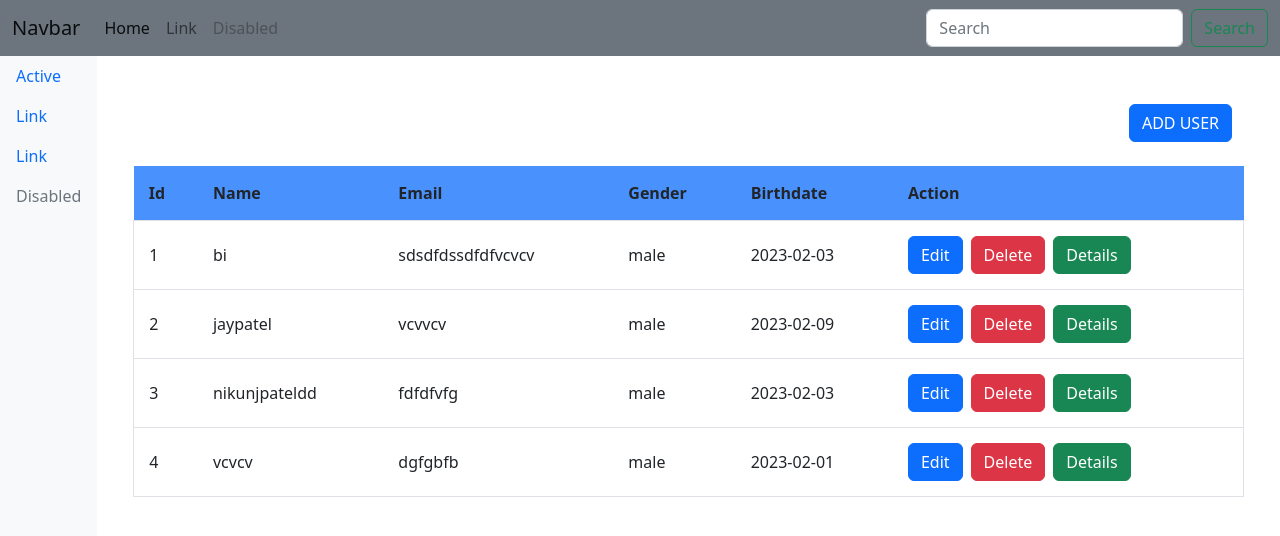
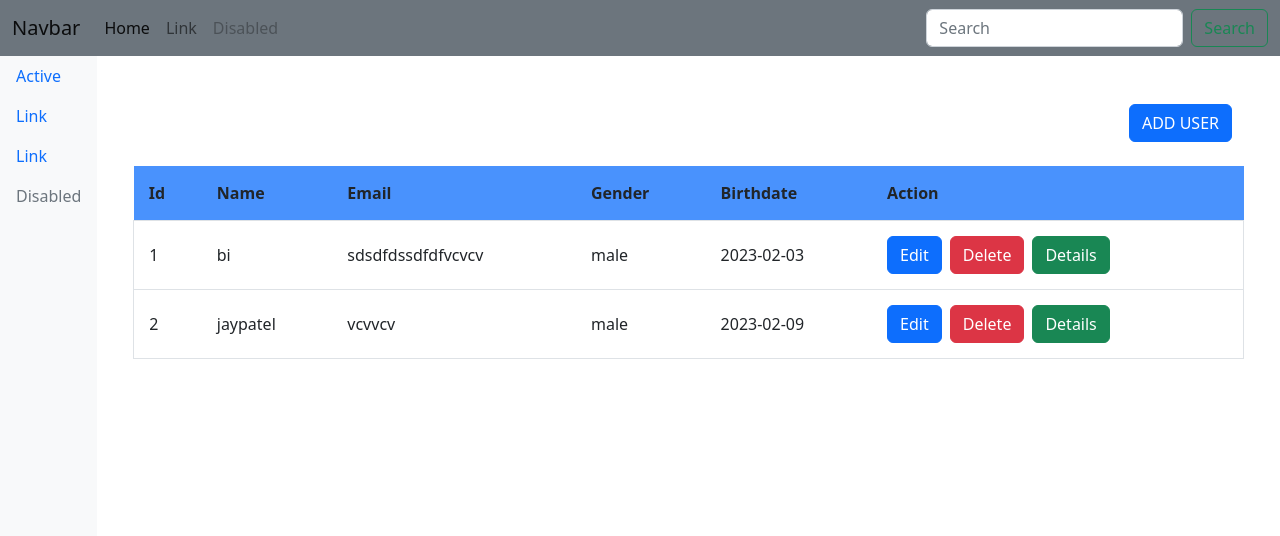
Before and after one commit to NikunjPatel-10/MVP-Pattern, an Angular app: page /user/list in a window 1280 px wide. Shown: the top 536 px of the page. Built offline with nearby package versions, Linux system fonts and the light colour scheme; data requests are answered from the project's data file.

Commit message:
feat:detail

```diff
--- a/Database/db.json
+++ b/Database/db.json
@@ -17,24 +17,6 @@
       "email": "vcvvcv",
       "gender": "male",
       "birthDate": "2023-02-09"
-    },
-    {
-      "id": 3,
-      "name": "nikunjpateldd",
-      "address": "vankal",
-      "mobileNo": "132434545",
-      "email": "fdfdfvfg",
-      "gender": "male",
-      "birthDate": "2023-02-03"
-    },
-    {
-      "id": 4,
-      "name": "vcvcv",
-      "address": "ddddd",
-      "mobileNo": "123243545",
-      "email": "dgfgbfb ",
-      "gender": "male",
-      "birthDate": "2023-02-01"
     }
   ]
 }
--- a/src/app/user/user-detail-container/user-detail-container.component.html
+++ b/src/app/user/user-detail-container/user-detail-container.component.html
@@ -1 +1 @@
-<p>user-detail-container works!</p>
+<app-user-detail-presentation [userDetail]="userDetail"  ></app-user-detail-presentation>
--- a/src/app/user/user-detail-container/user-detail-container.component.ts
+++ b/src/app/user/user-detail-container/user-detail-container.component.ts
@@ -1,10 +1,39 @@
-import { Component } from '@angular/core';
+import { Component, OnInit } from '@angular/core';
+import { ActivatedRoute } from '@angular/router';
+import { UserApiService } from '../service/user-api.service';
+import { user } from '../user.model';
 
 @Component({
   selector: 'app-user-detail-container',
   templateUrl: './user-detail-container.component.html',
   styleUrls: ['./user-detail-container.component.scss']
 })
-export class UserDetailContainerComponent {
+export class UserDetailContainerComponent implements OnInit {
+  public id!: number
+  public userDetail: any
+  constructor(private _userApiService: UserApiService, private activatedRoute: ActivatedRoute) {
+
+  }
+
+  ngOnInit(): void {
+
+    /**get data from params using activated route */
+    this.activatedRoute.params.subscribe((params) => {
+      this.id = params['id']
+      console.log(this.id);
+
+    })
+
+    this._userApiService.getUserById(this.id).subscribe(res => {
+      console.log(res);
+      this.userDetail = res
+    })
+  }
+
+
+  /**
+   * get data using get data by id method
+   */
+
 
 }
--- a/src/app/user/user-detail-container/user-detail-presentation/user-detail-presentation.component.html
+++ b/src/app/user/user-detail-container/user-detail-presentation/user-detail-presentation.component.html
@@ -1 +1,12 @@
-<p>user-detail-presentation works!</p>
+<div class="h-100 d-flex justify-content-center align-items-center">
+  <div class="card" style="width: 18rem;">
+    <div class="card-body">
+      <h5 class="card-title">Name: {{userDetail.name}}</h5>
+      <p class="card-text">Address: {{userDetail.address}}</p>
+      <p class="card-text">Mobile No :{{userDetail.mobileNo}}</p>
+      <p class="card-text">Email:{{userDetail.email}}</p>
+      <p class="card-text">Gender:{{userDetail.gender}}</p>
+      <p class="card-text">BirthDate:{{userDetail.birthDate}}</p>
+    </div>
+  </div>
+</div>
--- a/src/app/user/user-detail-container/user-detail-presentation/user-detail-presentation.component.ts
+++ b/src/app/user/user-detail-container/user-detail-presentation/user-detail-presentation.component.ts
@@ -1,10 +1,37 @@
-import { Component } from '@angular/core';
+import { Component, EventEmitter, Input, OnInit, Output } from '@angular/core';
+import { ActivatedRoute } from '@angular/router';
+import { user } from '../../user.model';
 
 @Component({
   selector: 'app-user-detail-presentation',
   templateUrl: './user-detail-presentation.component.html',
   styleUrls: ['./user-detail-presentation.component.scss']
 })
-export class UserDetailPresentationComponent {
+export class UserDetailPresentationComponent implements OnInit {
+  private _userDetail: any
+  public id: any
+
+  @Input() public set userDetail(res: user | null) {
+
+
+    if (res) {
+      this._userDetail = res
+    }
+  }
+
+  public get userDetail(): user {
+    return this._userDetail
+  }
+
+  constructor() {
+
+
+  }
+
+
+  ngOnInit(): void {
+
+  }
+
 
 }
--- a/src/app/user/user-form-container/user-form-container.component.ts
+++ b/src/app/user/user-form-container/user-form-container.component.ts
@@ -49,7 +49,6 @@ ngOnInit(): void {
     this.user_api_service.getUserById(id).subscribe(res => {
       this.editData = res
       console.log(res);
-
     })
   }
 
--- a/src/app/user/user-form-container/user-form-presentation/user-form-presentation.component.ts
+++ b/src/app/user/user-form-container/user-form-presentation/user-form-presentation.component.ts
@@ -29,7 +29,6 @@ export class UserFormPresentationComponent implements OnInit {
 
     if (res) {
       this._editData = res
-      debugger
       this.userForm.patchValue(this._editData)
     }
   }
--- a/src/app/user/user-list-container/user-list-container.component.ts
+++ b/src/app/user/user-list-container/user-list-container.component.ts
@@ -26,8 +26,10 @@ export class UserListContainerComponent implements OnInit {
  */
 deleteUserList(id:any){
 this.user_api_service.deleteUserData(id).subscribe(()=>{
-  alert("are you sure do you wnat to delete data")
+  const a = confirm("are you sure do you wnat to delete data")
+  if(a){
     this.userList$ =  this.user_api_service.getUserData()
+  }
 })
 
 }
--- a/src/app/user/user-list-container/user-list-presentation/user-list-presentation.component.html
+++ b/src/app/user/user-list-container/user-list-presentation/user-list-presentation.component.html
@@ -25,7 +25,7 @@
                 <td>
                     <button class="btn btn-primary me-2"(click)="editUserList(data.id)" >Edit</button>
                     <button class="btn btn-danger me-2"  (click)="deleteUserList(data.id)">Delete</button>
-                    <button class="btn btn-success">Details</button>
+                    <button class="btn btn-success" (click)="getUserDetails(data.id)">Details</button>
                 </td>
               </tr>
             </tbody>
--- a/src/app/user/user-list-container/user-list-presentation/user-list-presentation.component.ts
+++ b/src/app/user/user-list-container/user-list-presentation/user-list-presentation.component.ts
@@ -57,7 +57,7 @@ export class UserListPresentationComponent {
     /**
      * get data from from after update it
      */
-    this._dataCommunicationService.updateData$.subscribe((res:user[])=>{
+    this._dataCommunicationService.updateData$.subscribe((res: user[]) => {
       this._userList = res
       console.log(res);
     })
@@ -87,4 +87,8 @@ export class UserListPresentationComponent {
     this.router.navigate(['/user/edit', id])
   }
 
+  public getUserDetails(id: number) {
+    this.router.navigate(['/user/detail',id])
+  }
+
 }
--- a/src/app/user/user-routing.module.ts
+++ b/src/app/user/user-routing.module.ts
@@ -1,5 +1,6 @@
 import { NgModule } from '@angular/core';
 import { RouterModule, Routes } from '@angular/router';
+import { UserDetailContainerComponent } from './user-detail-container/user-detail-container.component';
 import { UserFormContainerComponent } from './user-form-container/user-form-container.component';
 import { UserListContainerComponent } from './user-list-container/user-list-container.component';
 import { UserComponent } from './user.component';
@@ -25,6 +26,11 @@ const routes: Routes = [{
     {
       path:'edit/:id',
       component:UserListContainerComponent
+    },
+
+    {
+      path:'detail/:id',
+      component:UserDetailContainerComponent
     }
 
   ]
```
